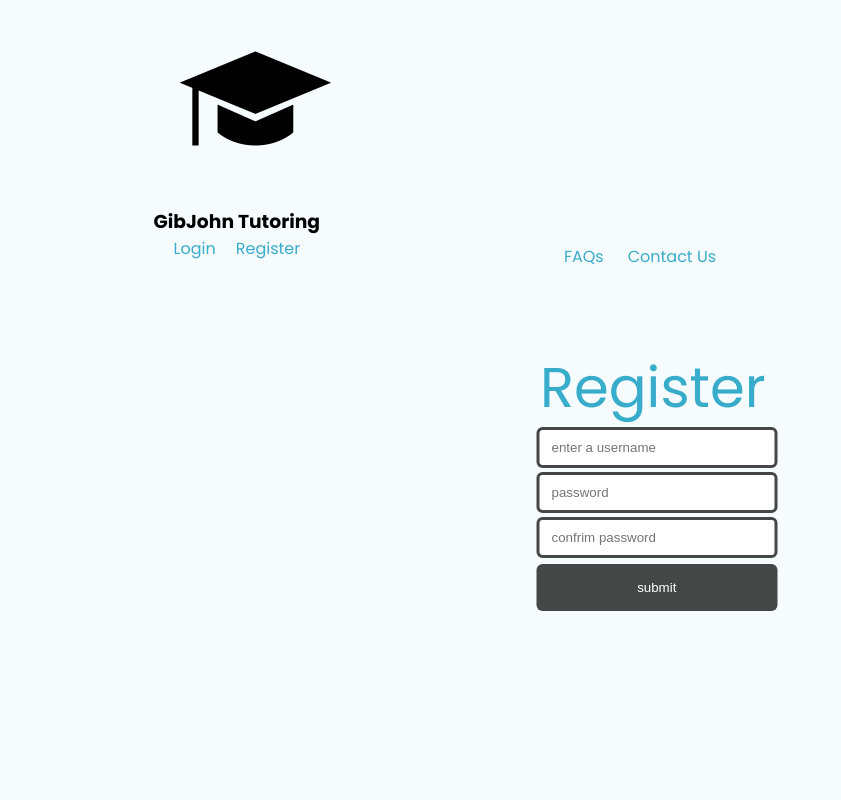
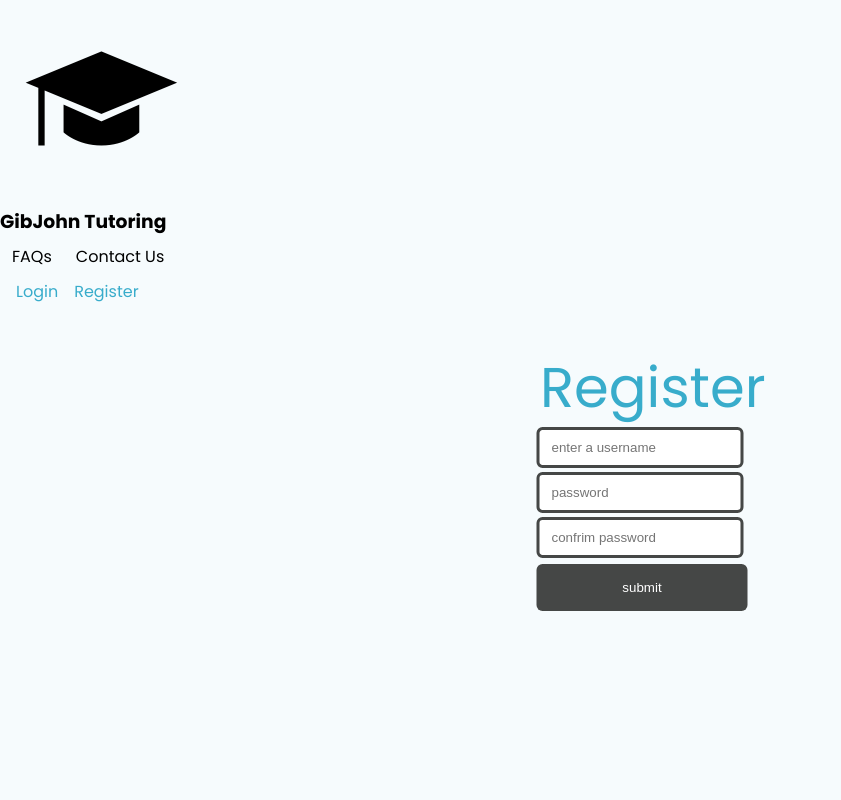
Before and after one commit to CallumhGit/GibJohn-Tutoring, a Flask app: page /register in a window 1280 px wide; the page is wider, and only the part inside the window is pictured. Shown: that part, without its empty margins (0-841 px from the left). Run offline with Flask 3, Linux system fonts and the light colour scheme; some web fonts are replaced.

Commit message:
fixed header across pasges

```diff
--- a/static/css/indexstyle.css
+++ b/static/css/indexstyle.css
@@ -13,12 +13,9 @@
 
 body {
   height: 100vh;
-  width: 100vw;
   font-family: 'Poppins', sans-serif;
   overflow-x: hidden;
   background-color: var(--background-color);
-  margin: 0 12%;
-
 }
 
 main {
@@ -27,7 +24,7 @@ main {
   align-items: center;
   justify-content: flex-start;
   gap: 8rem;
-  margin: 5rem 0;
+  margin: 1rem 1%;
   width: 100%;
 }
 
@@ -47,30 +44,21 @@ header {
   padding: 1.75rem 0px;
 }
 
-.color-effect {
+#color-effect {
   background: linear-gradient(120deg, var(--primary-color), var(--accent-color));
   background-clip: text;
   -webkit-background-clip: text;
   -webkit-text-fill-color: transparent;
 }
 
+.nav-links {
+  position: relative;
 
-
-
-
-.nav-links {
-  position: absolute;
-  left: 50%;
-  transform: translateX(-50%);
-  display: flex;
 }
 
 .nav-links ul {
   position: relative;
-  left: 50%;
-  transform: translateX(-50%);
   display: flex;
-
 }
 
 .nav-links ul li {
@@ -99,7 +87,7 @@ header {
 
 a {
   text-decoration: none;
-  color: var(--primary-color);
+  color: var(--text-color);
 }
 
 header .fa {
@@ -111,6 +99,8 @@ header .fa {
   align-items: center;
   padding-right: 5px;
 }
+
+
 
 
 
@@ -181,7 +171,7 @@ header .fa {
 .buttons a {
   text-decoration: none;
   color: var(--primary-color);
-  padding-left: 20px;
+  padding-left: 1rem;
 }
 
 
@@ -201,7 +191,7 @@ header .fa {
   z-index: 100;
   text-align: center;
   font-size: 2rem;
-  color: var(--primary-color);
+  color: var(--text-color);
   position: absolute;
   left: 50%;
   top: 55%;
@@ -209,16 +199,26 @@ header .fa {
 }
 
 .form-container {
+  display: flex;
+  flex-direction: column;
+  position: relative;
   justify-content: center;
-  position: absolute;
-  left: 50%;
-  top: 60%;
-  transform: translate(-50%, -50%);
+  align-items: center;
+  width: 15rem;
+  border-image:
+
+}
+
+.form-title{
+  display: flex;
+  justify-content: center;
+  font-size: 2rem;
+  padding-bottom: 10px;
 
 }
 
 input {
-  width: 100%;
+  width: 84%;
   padding: 10px 12px;
   border: 3px solid #454746;
   border-radius: 6px;
@@ -228,7 +228,7 @@ input {
 input[type=button],
 input[type=submit],
 input[type=reset] {
-  width: 114%;
+  width: 100%;
   background-color: #454746;
   border: none;
   color: white;
@@ -236,6 +236,7 @@ input[type=reset] {
   text-decoration: none;
   margin: 4px 2px;
   cursor: pointer;
+  align-items: center;
 }
 
 .error {
```
